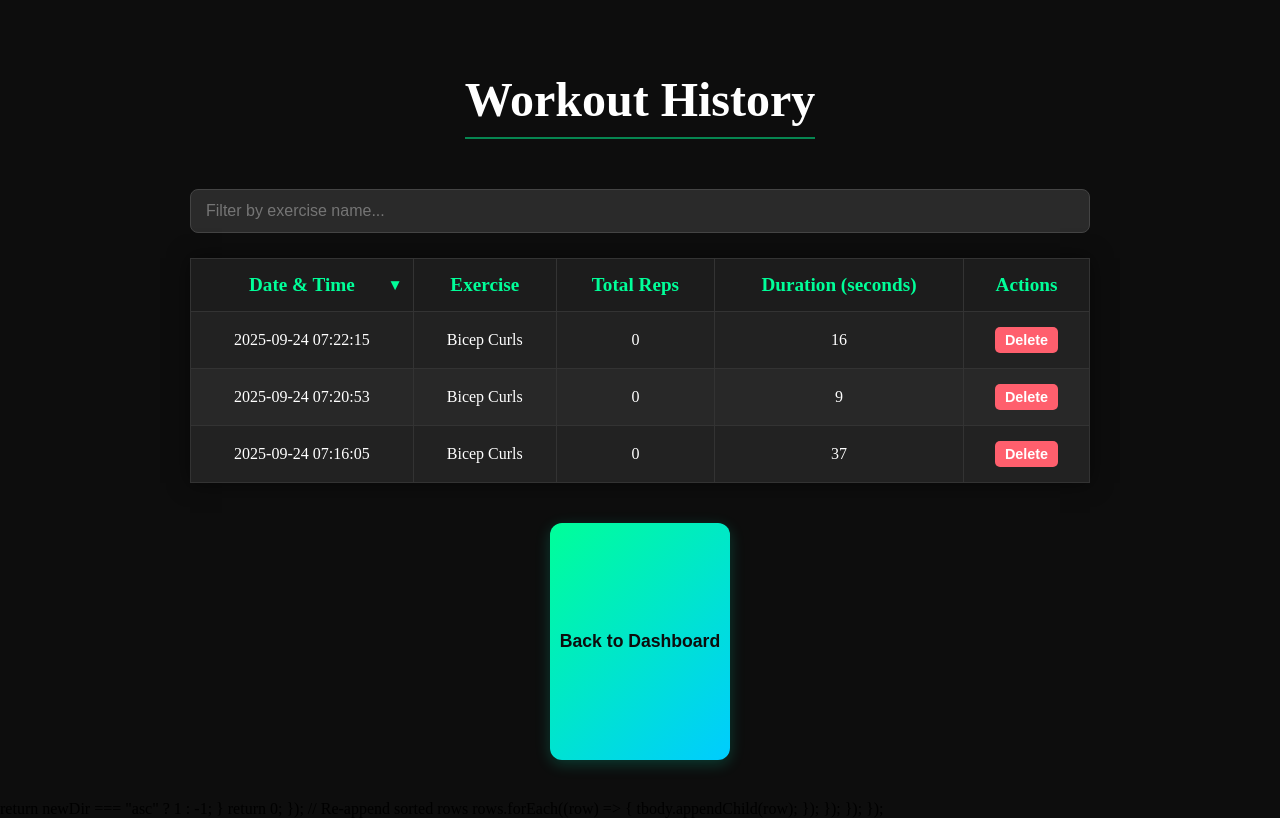
After one commit to Fitco-26/AI-Pose, a Flask app: page /history in a window 1280 px wide. The commit adds this page. Run offline with Flask 3, Linux system fonts and the light colour scheme.

Commit message:
Dashboard and history page created

```diff
--- a/app.py
+++ b/app.py
@@ -8,7 +8,10 @@ from modules.posture.utils.angle_utils import map_angle_to_progress
 import pyttsx3
 import threading
 import time
+from datetime import datetime
 import atexit
+import csv
+import os
 
 app = Flask(__name__)
 
@@ -56,6 +59,10 @@ last_spoken_time = 0
 FEEDBACK_COOLDOWN = 5  # seconds
 TARGET_REPS = 15
 last_spoken_rep = 0
+workout_start_time = None
+
+# --- History File ---
+HISTORY_FILE = 'data/workout_history.csv'
 
 # --- Frame Generator ---
 
@@ -165,14 +172,33 @@ def generate_frames():
 
 # --- Routes ---
 @app.route('/')
-def index():
-    return render_template('index.html')
+def dashboard():
+    return render_template('dashboard.html')
+
+
+@app.route('/workout')
+def workout():
+    # This was the old index.html
+    return render_template('workout.html')
 
 
 @app.route('/video_feed')
 def video_feed():
     return Response(generate_frames(),
                     mimetype='multipart/x-mixed-replace; boundary=frame')
+
+
+@app.route('/history')
+def history():
+    history_data = []
+    if os.path.exists(HISTORY_FILE):
+        with open(HISTORY_FILE, 'r', newline='') as f:
+            reader = csv.DictReader(f)
+            # Reverse the list to show the most recent workouts first
+            history_data = sorted(
+                list(reader), key=lambda x: x['timestamp'], reverse=True)
+
+    return render_template('history.html', history=history_data)
 
 
 @app.route('/stats')
@@ -182,7 +208,8 @@ def get_stats():
 
 @app.route('/start', methods=['POST'])
 def start_workout():
-    global is_workout_active, counter, stats, last_spoken_feedback, last_spoken_time, last_spoken_rep
+    global is_workout_active, counter, stats, last_spoken_feedback, last_spoken_time, last_spoken_rep, workout_start_time
+    workout_start_time = time.time()
     is_workout_active = True
     # Reset counters & stats at workout start
     counter = CurlCounter()
@@ -198,8 +225,32 @@ def start_workout():
 
 @app.route('/stop', methods=['POST'])
 def stop_workout():
-    global is_workout_active
+    global is_workout_active, workout_start_time, stats
     is_workout_active = False
+
+    if workout_start_time:
+        duration = time.time() - workout_start_time
+        total_reps = stats.get('total', 0)
+        exercise_name = "Bicep Curls"
+        timestamp = datetime.now().strftime("%Y-%m-%d %H:%M:%S")
+
+        # Ensure data directory exists
+        os.makedirs(os.path.dirname(HISTORY_FILE), exist_ok=True)
+
+        # Write to CSV
+        file_exists = os.path.isfile(HISTORY_FILE)
+        with open(HISTORY_FILE, 'a', newline='') as f:
+            writer = csv.writer(f)
+            # Write header if file is new
+            if not file_exists:
+                writer.writerow(
+                    ['timestamp', 'exercise', 'reps', 'duration_seconds'])
+            # Write workout data
+            writer.writerow([timestamp, exercise_name,
+                            total_reps, round(duration)])
+
+        workout_start_time = None  # Reset start time
+
     return jsonify({"status": "Workout stopped"})
 
 
@@ -213,6 +264,31 @@ def set_target_reps():
         last_spoken_rep = 0  # Reset rep count to avoid confusion
     return jsonify({"status": "Target updated", "new_target": TARGET_REPS})
 
+
+@app.route('/delete_entry', methods=['POST'])
+def delete_entry():
+    data = request.get_json()
+    timestamp_to_delete = data.get('timestamp')
+
+    if not timestamp_to_delete or not os.path.exists(HISTORY_FILE):
+        return jsonify({"status": "error", "message": "Invalid request or file not found"}), 400
+
+    # Read all entries except the one to be deleted
+    updated_history = []
+    with open(HISTORY_FILE, 'r', newline='') as f:
+        reader = csv.DictReader(f)
+        fieldnames = reader.fieldnames
+        for row in reader:
+            if row['timestamp'] != timestamp_to_delete:
+                updated_history.append(row)
+
+    # Rewrite the CSV file with the updated history
+    with open(HISTORY_FILE, 'w', newline='') as f:
+        writer = csv.DictWriter(f, fieldnames=fieldnames)
+        writer.writeheader()
+        writer.writerows(updated_history)
+
+    return jsonify({"status": "success", "message": "Entry deleted"})
 # --- Cleanup ---
 
 
--- /dev/null
+++ b/data/workout_history.csv
@@ -0,0 +1,4 @@
+timestamp,exercise,reps,duration_seconds
+2025-09-24 07:16:05,Bicep Curls,0,37
+2025-09-24 07:20:53,Bicep Curls,0,9
+2025-09-24 07:22:15,Bicep Curls,0,16
--- a/static/css/style.css
+++ b/static/css/style.css
@@ -161,6 +161,11 @@ button:active {
   margin-top: 20px; /* Space below the progress bar */
 }
 
+.dashboard-button-container {
+  margin-top: auto; /* Pushes this to the bottom of the flex container */
+  padding-top: 20px; /* Add some space above it */
+}
+
 /* Start Button - Primary Action */
 #startButton {
   background: linear-gradient(135deg, #00ff99, #00ccff);
@@ -179,6 +184,16 @@ button:active {
 }
 #stopButton:hover {
   box-shadow: 0 6px 20px rgba(255, 95, 109, 0.4);
+}
+
+/* Dashboard Button - Neutral/Info Action */
+#dashboardButton {
+  background: linear-gradient(135deg, #434343, #222222);
+  color: #fff;
+  box-shadow: 0 4px 15px rgba(0, 0, 0, 0.3);
+}
+#dashboardButton:hover {
+  box-shadow: 0 6px 20px rgba(0, 0, 0, 0.4);
 }
 
 /* Animations */
--- /dev/null
+++ b/templates/history.html
@@ -0,0 +1,268 @@
+<!DOCTYPE html>
+<html lang="en">
+  <head>
+    <meta charset="UTF-8" />
+    <meta name="viewport" content="width=device-width, initial-scale=1.0" />
+    <title>Workout History</title>
+    <link
+      rel="stylesheet"
+      href="{{ url_for('static', filename='css/style.css') }}"
+    />
+    <style>
+      .history-container {
+        display: flex;
+        flex-direction: column;
+        align-items: center;
+        padding: 40px 20px;
+        min-height: 100vh;
+        color: #fff;
+        text-align: center;
+        box-sizing: border-box;
+      }
+      .history-container h1 {
+        font-size: 3rem;
+        margin-bottom: 50px;
+        border-bottom: 2px solid rgba(0, 255, 150, 0.5);
+        padding-bottom: 10px;
+      }
+      .history-table {
+        width: 80%;
+        max-width: 900px;
+        border-collapse: collapse;
+        margin-bottom: 40px;
+        box-shadow: 0 0 20px rgba(0, 0, 0, 0.5);
+      }
+      .history-table th,
+      .history-table td {
+        padding: 15px;
+        border: 1px solid #333;
+      }
+      .history-table th {
+        background-color: #1c1c1c;
+        color: #00ff99;
+        font-size: 1.2rem;
+      }
+      .history-table td {
+        background-color: #222;
+        font-size: 1rem;
+      }
+      .history-table tr:nth-child(even) td {
+        background-color: #282828;
+      }
+      .no-history {
+        font-size: 1.2rem;
+        color: #888;
+        margin-top: 20px;
+      }
+      .sortable-header {
+        cursor: pointer;
+        position: relative;
+      }
+      .sortable-header:hover {
+        background-color: #2a2a2a;
+      }
+      .sortable-header .sort-indicator {
+        position: absolute;
+        right: 10px;
+        top: 50%;
+        transform: translateY(-50%);
+        font-size: 0.8em;
+      }
+      .delete-btn {
+        background-color: #ff5f6d;
+        color: white;
+        padding: 5px 10px;
+        font-size: 0.9rem;
+        border-radius: 5px;
+        border: none;
+        cursor: pointer;
+        transition: background-color 0.2s ease;
+      }
+      .search-container {
+        width: 80%;
+        max-width: 900px;
+        margin-bottom: 25px;
+      }
+      #searchInput {
+        width: 100%;
+        padding: 12px 15px;
+        font-size: 1rem;
+        border-radius: 8px;
+        border: 1px solid #444;
+        background-color: #2a2a2a;
+        color: #fff;
+        box-sizing: border-box;
+        transition: border-color 0.2s ease, box-shadow 0.2s ease;
+      }
+      #searchInput:focus {
+        outline: none;
+        border-color: #00ff99;
+        box-shadow: 0 0 10px rgba(0, 255, 150, 0.3);
+      }
+    </style>
+  </head>
+  <body>
+    <div class="history-container">
+      <h1>Workout History</h1>
+
+      {% if history %}
+      <div class="search-container">
+        <input type="text" id="searchInput" placeholder="Filter by exercise name...">
+      </div>
+
+      <table class="history-table">
+        <thead>
+          <tr>
+            <th class="sortable-header" data-sort-col="0" data-sort-dir="desc">Date & Time <span class="sort-indicator">▼</span></th>
+            <th>Exercise</th>
+            <th class="sortable-header" data-sort-col="2" data-sort-type="number">Total Reps <span class="sort-indicator"></span></th>
+            <th class="sortable-header" data-sort-col="3" data-sort-type="number">Duration (seconds) <span class="sort-indicator"></span></th>
+            <th>Actions</th>
+          </tr>
+        </thead>
+        <tbody>
+          {% for entry in history %}
+          <tr data-row-timestamp="{{ entry.timestamp }}">
+            <td>{{ entry.timestamp }}</td>
+            <td>{{ entry.exercise }}</td>
+            <td>{{ entry.reps }}</td>
+            <td>{{ entry.duration_seconds }}</td>
+            <td><button class="delete-btn" data-timestamp="{{ entry.timestamp }}">Delete</button></td>
+          </tr>
+          {% endfor %}
+        </tbody>
+      </table>
+      {% else %}
+      <p class="no-history">
+        No workout history found. Complete a workout to see your stats here!
+      </p>
+      {% endif %}
+
+      <button id="startButton" onclick="location.href='/'">
+        Back to Dashboard
+      </button>
+    </div>
+
+    <script>
+      document.addEventListener("DOMContentLoaded", () => {
+        const table = document.querySelector(".history-table");
+        const headers = table.querySelectorAll(".sortable-header");
+        const tbody = table.querySelector("tbody");
+
+        // Guard against running JS if table doesn't exist (e.g., no history)
+        if (!table) {
+          return;
+        }
+
+        headers.forEach((header) => {
+          header.addEventListener("click", () => {
+            const sortCol = parseInt(header.dataset.sortCol, 10);
+            const sortType = header.dataset.sortType || "string";
+            const currentDir = header.dataset.sortDir || "desc";
+            const newDir = currentDir === "asc" ? "desc" : "asc";
+
+            // Remove indicators from other headers
+            headers.forEach(h => {
+                h.querySelector('.sort-indicator').textContent = '';
+                if (h !== header) {
+                    h.removeAttribute('data-sort-dir');
+                }
+            });
+
+            // Set new direction and indicator for clicked header
+            header.dataset.sortDir = newDir;
+            header.querySelector('.sort-indicator').textContent = newDir === 'asc' ? '▲' : '▼';
+
+            // Sort the rows
+            const rows = Array.from(tbody.querySelectorAll("tr"));
+            rows.sort((a, b) => {
+              let valA = a.children[sortCol].textContent.trim();
+              let valB = b.children[sortCol].textContent.trim();
+
+              if (sortType === "number") {
+                valA = parseFloat(valA);
+                valB = parseFloat(valB);
+              }
+
+              if (valA < valB) {
+                return newDir === "asc" ? -1 : 1;
+              }
+              if (valA > valB) {
+                return newDir === "asc" ? 1 : -1;
+              }
+              return 0;
+            });
+
+            // Re-append sorted rows
+            rows.forEach(row => {
+              tbody.appendChild(row);
+            });
+          });
+        });
+
+        // --- Delete Functionality ---
+        tbody.addEventListener('click', function(event) {
+            if (event.target.classList.contains('delete-btn')) {
+                const button = event.target;
+                const timestamp = button.dataset.timestamp;
+
+                if (confirm(`Are you sure you want to delete the entry from ${timestamp}?`)) {
+                    fetch('/delete_entry', {
+                        method: 'POST',
+                        headers: {
+                            'Content-Type': 'application/json',
+                        },
+                        body: JSON.stringify({ timestamp: timestamp }),
+                    })
+                    .then(response => response.json())
+                    .then(data => {
+                        if (data.status === 'success') {
+                            // Find the table row and remove it from the DOM
+                            const row = button.closest('tr');
+                            row.remove();
+                        } else {
+                            alert('Error deleting entry: ' + data.message);
+                        }
+                    });
+                }
+            }
+        });
+
+        // --- Search/Filter Functionality ---
+        const searchInput = document.getElementById("searchInput");
+        if (searchInput && tbody) {
+            searchInput.addEventListener('keyup', function() {
+                const filter = searchInput.value.toLowerCase();
+                const rows = tbody.querySelectorAll('tr');
+
+                rows.forEach(row => {
+                    // The exercise name is in the second cell (index 1)
+                    const exerciseCell = row.cells[1];
+                    if (exerciseCell) {
+                        const exerciseName = exerciseCell.textContent || exerciseCell.innerText;
+                        // Show or hide the row based on whether the exercise name matches the filter
+                        row.style.display = exerciseName.toLowerCase().includes(filter) ? "" : "none";
+                    }
+                });
+            });
+        }
+
+      });
+    </script>
+  </body>
+</html>
+                return newDir === "asc" ? 1 : -1;
+              }
+              return 0;
+            });
+
+            // Re-append sorted rows
+            rows.forEach((row) => {
+              tbody.appendChild(row);
+            });
+          });
+        });
+      });
+    </script>
+  </body>
+</html>
```
Also changed, not shown: templates/dashboard.html (added, +58 -0 lines), templates/workout.html (renamed from templates/index.html, +7 -1 lines).
